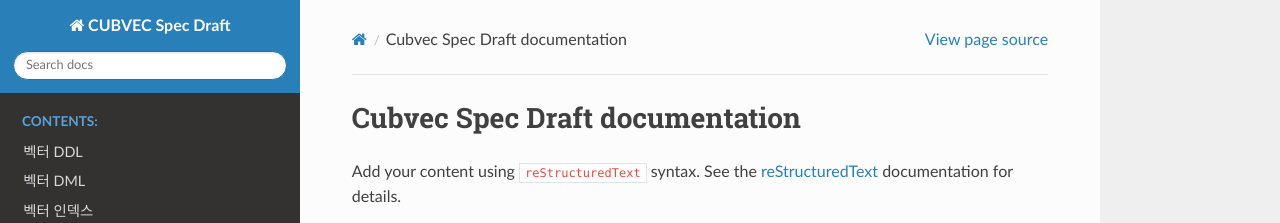
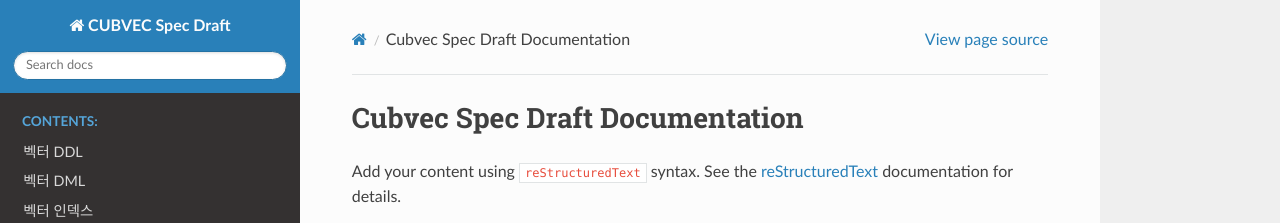
Before and after one commit to cubvec/cubvec-spec-ko, a Sphinx documentation site: the page built from source/index.rst, in a window 1280 px wide and 1082 px high. Shown: the top 223 px of the window. Built offline with Sphinx 7.4.7 and the Read the Docs theme 3.1.0, drawn with Linux system fonts in a browser that asks for light colours.

Commit message:
fix capitalization of 'doc...'

```diff
--- a/source/index.rst
+++ b/source/index.rst
@@ -1,11 +1,11 @@
 ..
-   Cubvec Spec Draft documentation master file, created by
+   Cubvec Spec Draft Documentation master file, created by
    sphinx-quickstart on Wed Oct 30 21:07:31 2024.
    You can adapt this file completely to your liking, but it should at least
    contain the root `toctree` directive.
 
 #################################
- Cubvec Spec Draft documentation
+ Cubvec Spec Draft Documentation
 #################################
 
 Add your content using ``reStructuredText`` syntax. See the
```
